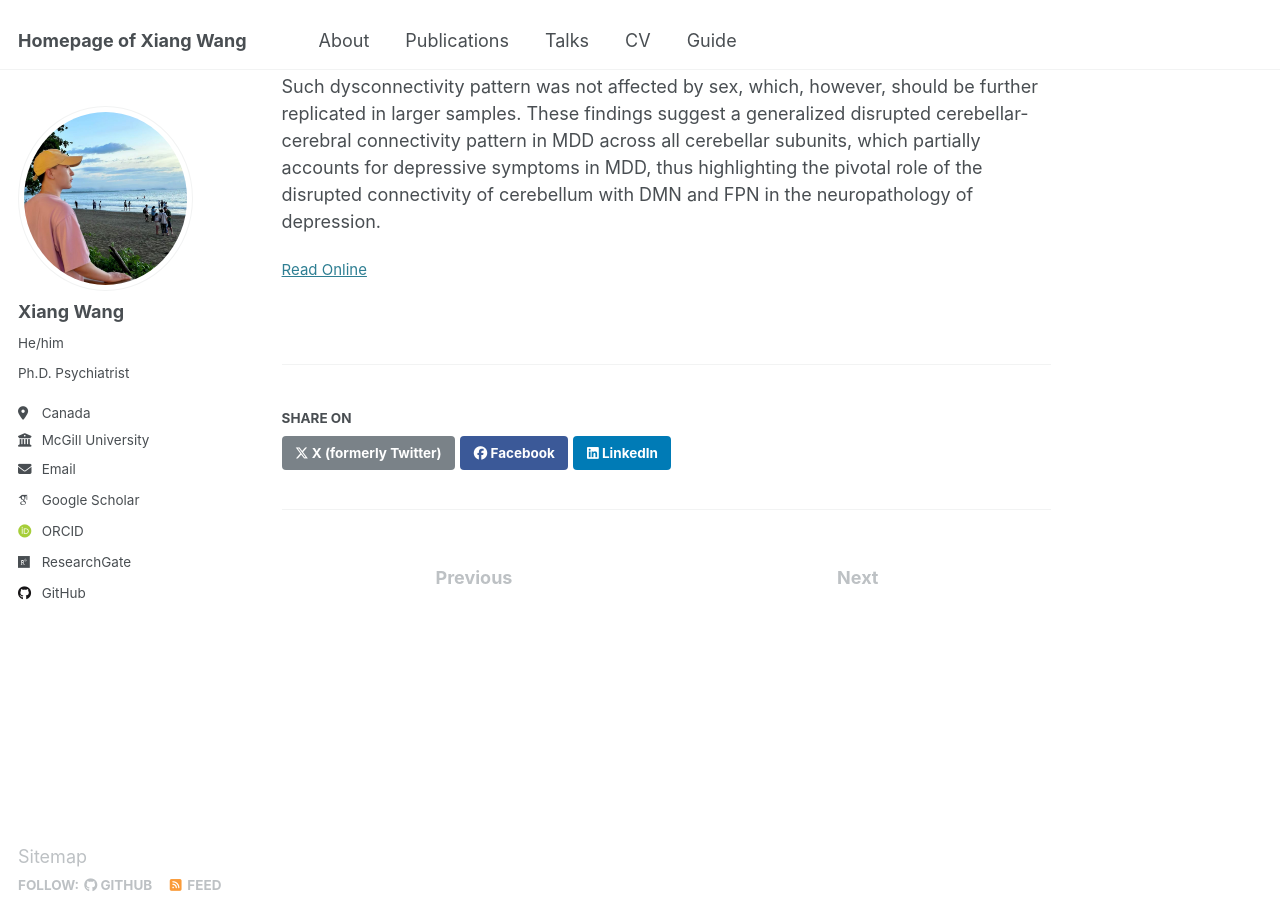
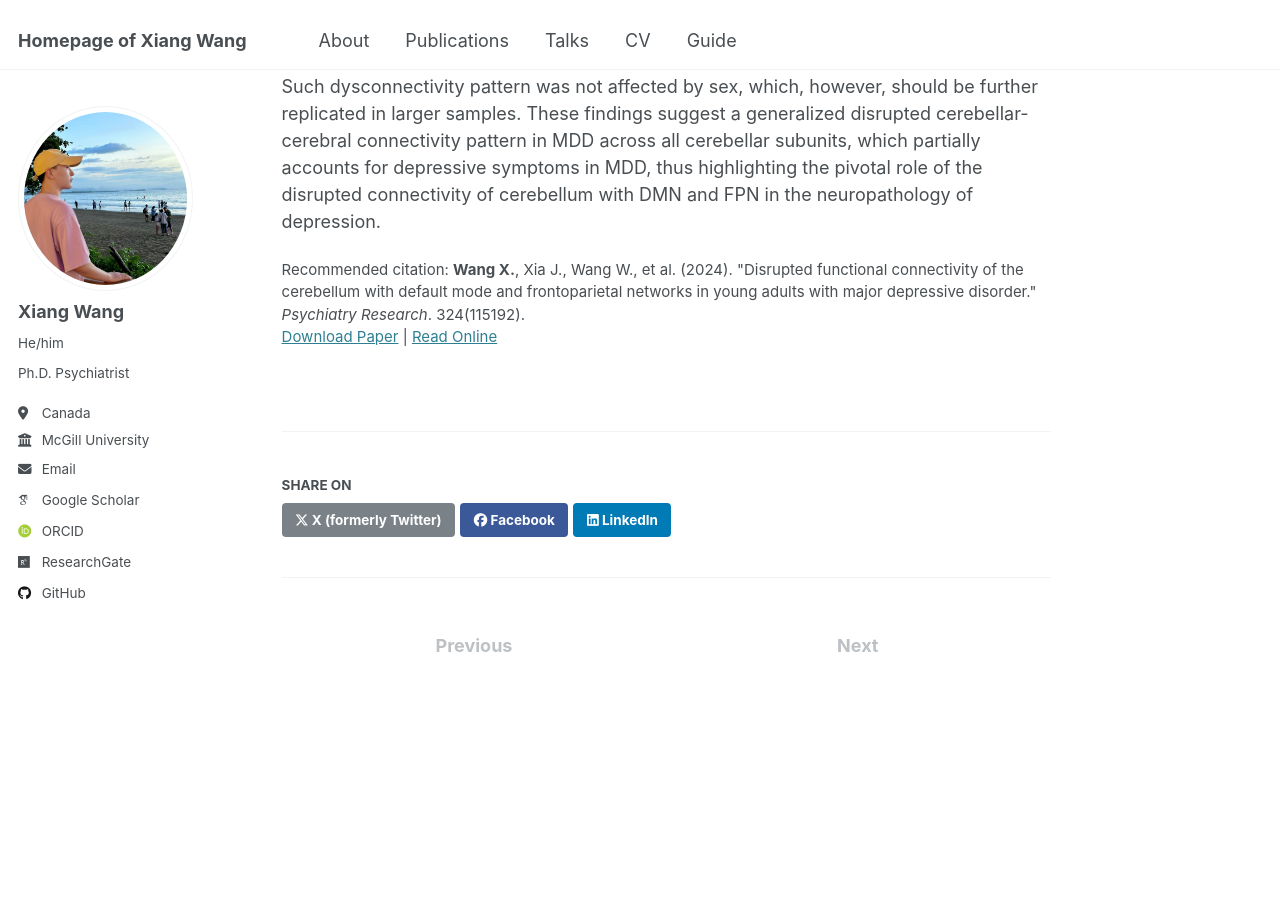
Before and after one commit to Xiang-Wangs/xiang-wangs.github.io, a Jekyll site: the page built from _publications/20230408_Disrupted_functional_connectivity_of_the_cerebellum_with_default_mode_and_frontoparietal_networks_in_young_adults_with_MDD.md, in a window 1280 px wide and 900 px high, scrolled down 834 px. Built offline with Jekyll 4.4.1, drawn with Linux system fonts in a browser that asks for light colours; some web fonts are replaced; some of the changed lines change nothing that is shown.

Commit message:
Update 20230408_Disrupted_functional_connectivity_of_the_cerebellum_with_default_mode_and_frontoparietal_networks_in_young_adults_with_MDD.md

```diff
--- a/_publications/20230408_Disrupted_functional_connectivity_of_the_cerebellum_with_default_mode_and_frontoparietal_networks_in_young_adults_with_MDD.md
+++ b/_publications/20230408_Disrupted_functional_connectivity_of_the_cerebellum_with_default_mode_and_frontoparietal_networks_in_young_adults_with_MDD.md
@@ -9,7 +9,7 @@ venue: 'Psychiatry Research'
 #slidesurl: 'http://xiang-wangs.github.io/files/slides1.pdf'
 paperurl: 'http://xiang-wangs.github.io/files/20230408_Disrupted_functional_connectivity_of_the_cerebellum_with_default_mode_and_frontoparietal_networks_in_young_adults_with_MDD.pdf'
 onlineurl: 'https://www.sciencedirect.com/science/article/pii/S0165178123001439?via%3Dihub'
-<strong>citation</strong>: '<strong>Wang X.</strong>, Xia J., Wang W., et al. (2024). &quot;Disrupted functional connectivity of the cerebellum with default mode and frontoparietal networks in young adults with major depressive disorder.&quot; <i>Psychiatry Research</i>. 324(115192).'
+citation: '<strong>Wang X.</strong>, Xia J., Wang W., et al. (2024). &quot;Disrupted functional connectivity of the cerebellum with default mode and frontoparietal networks in young adults with major depressive disorder.&quot; <i>Psychiatry Research</i>. 324(115192).'
 
 ---
 Highlights
```
